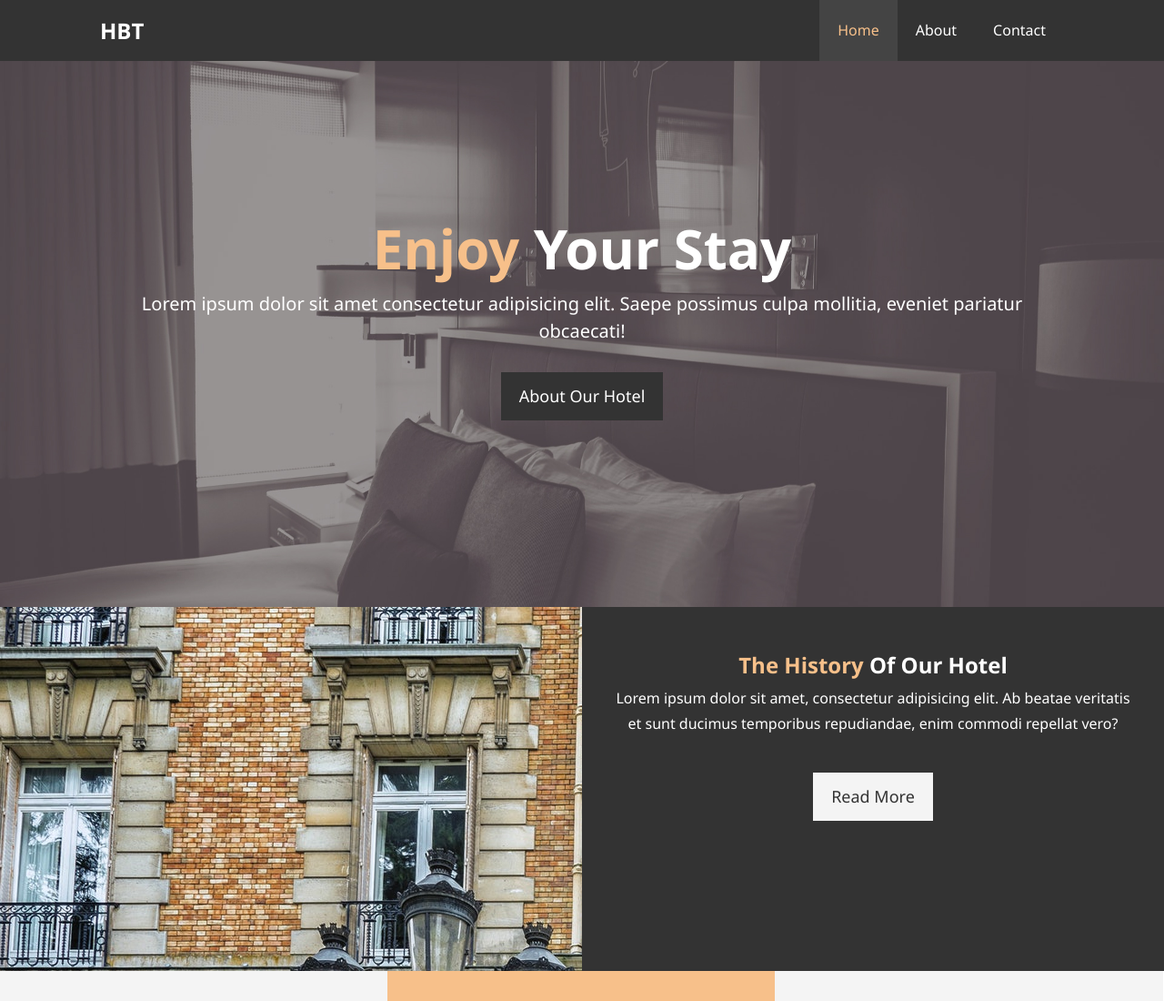
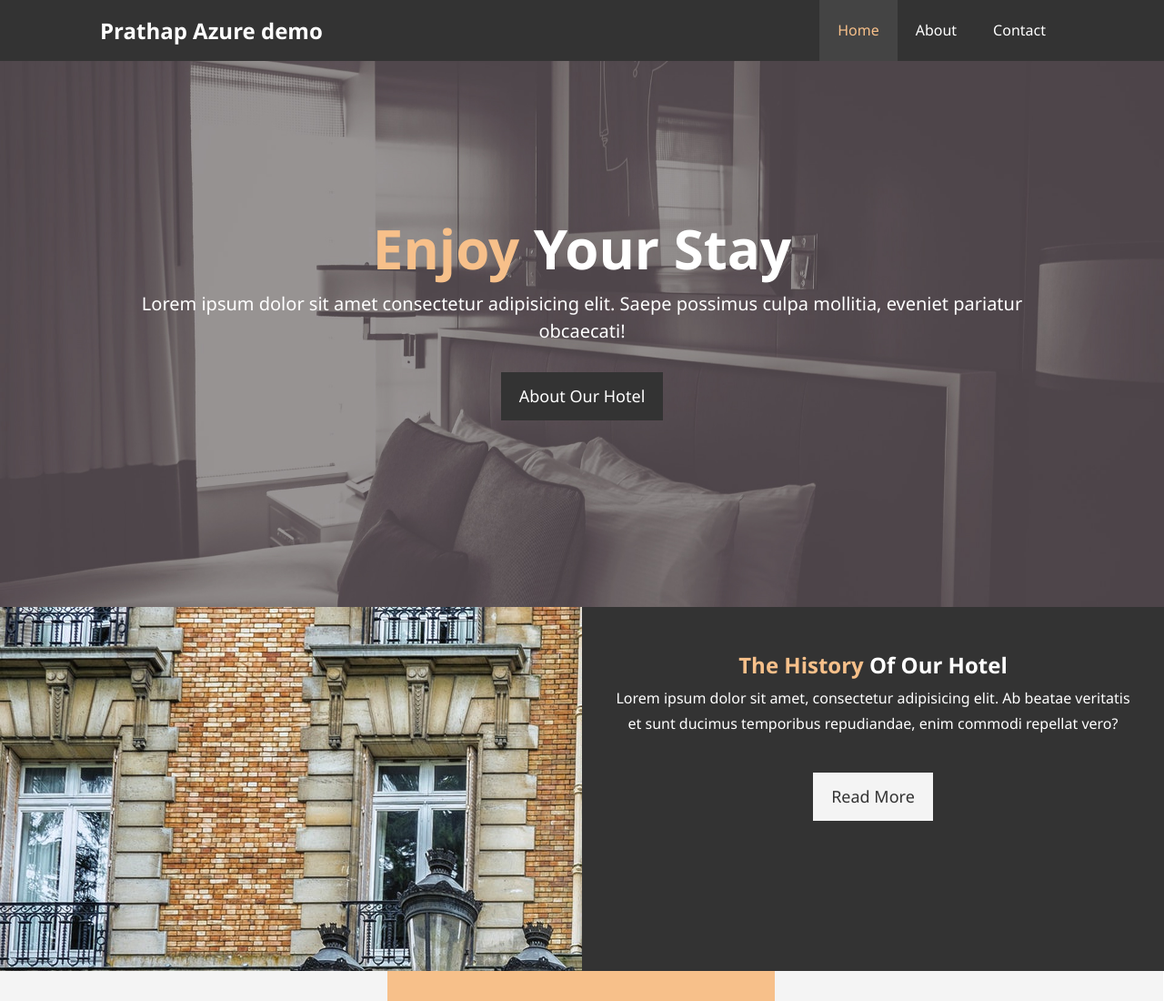
Before and after one commit to prathap9000/AzureStaticWebSitesDemo, a plain HTML site: page index.html in a window 1280 px wide. Shown: the top 1100 px of the page at 91% size. Drawn offline with Linux system fonts and the light colour scheme.

Commit message:
Update index.html

```diff
--- a/index.html
+++ b/index.html
@@ -13,7 +13,7 @@
         <nav id="navbar">
             <div class="container">
                 <h1 class="logo">
-                    <a href="index.html">HBT</a>
+                    <a href="index.html">Prathap Azure demo</a>
                 </h1>
                 <ul>
                     <li>
```
